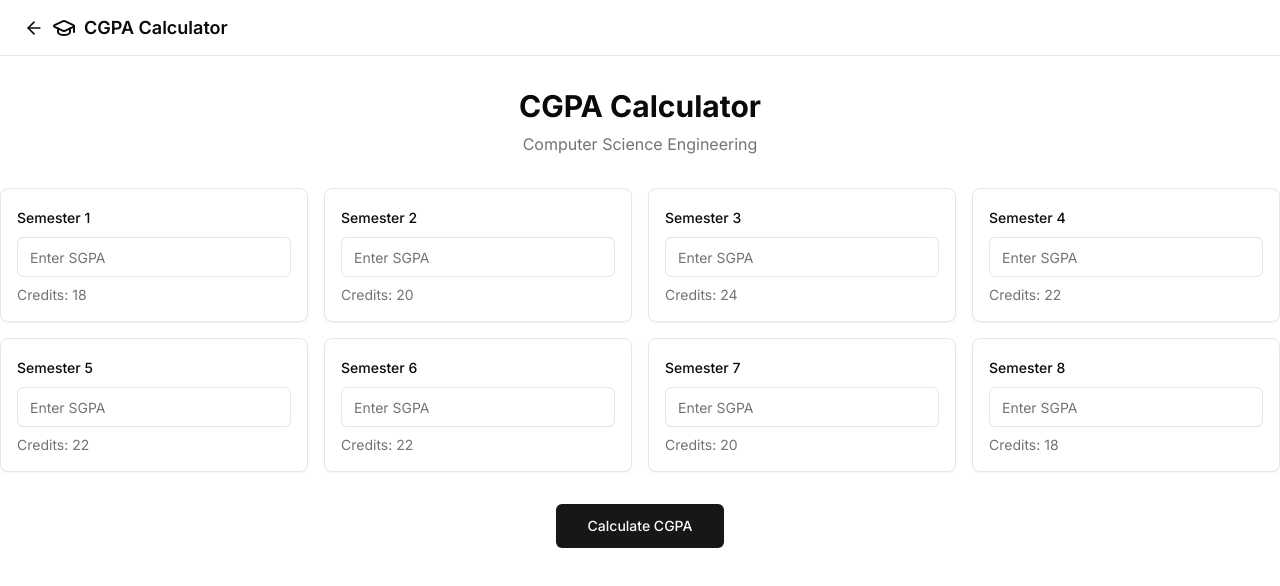
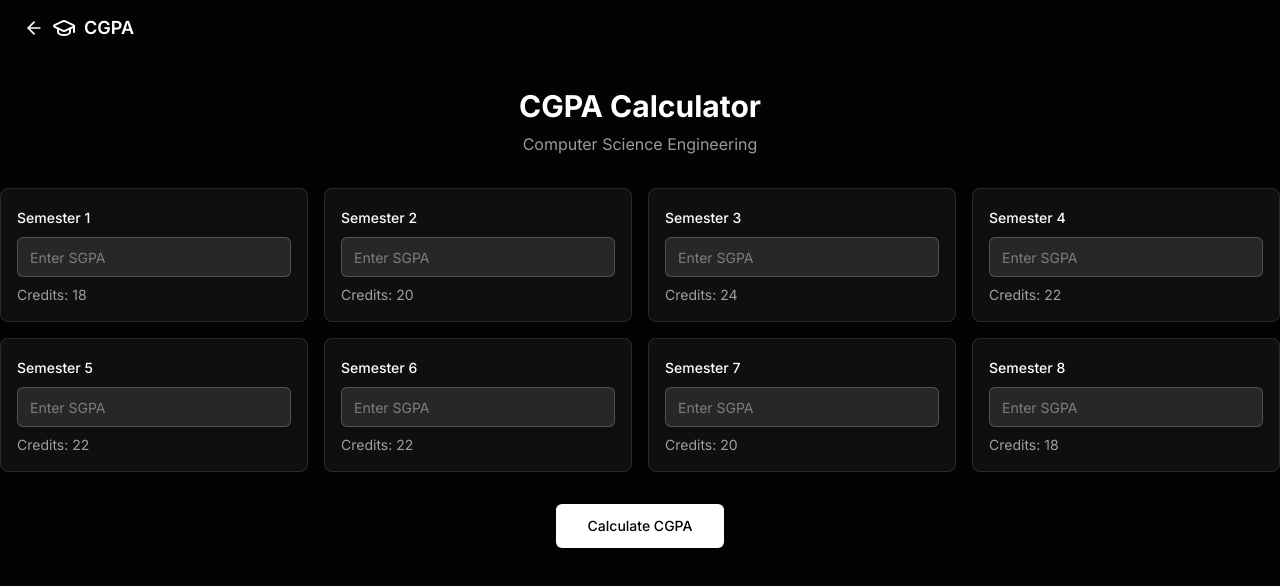
Before and after one commit to POBOROJO/CGPA, a Next.js app: page /calculator in a window 1280 px wide. Shown: the top 586 px of the page. Built offline with nearby package versions, Linux system fonts and the light colour scheme; no server answers.

Commit message:
feat: add BorderBeam component and integrate it into branch selection page

```diff
--- a/app/branch/page.tsx
+++ b/app/branch/page.tsx
@@ -1,11 +1,13 @@
-"use client"
+"use client";
 
-import { useState } from "react"
-import { Card } from "@/components/ui/card"
-import { useRouter } from "next/navigation"
-import Link from "next/link"
-import { GraduationCap, ArrowLeft } from "lucide-react"
-import { motion } from "framer-motion"
+import { useState } from "react";
+import { Card } from "@/components/ui/card";
+import { useRouter } from "next/navigation";
+import Link from "next/link";
+import { GraduationCap, ArrowLeft } from "lucide-react";
+import { motion } from "framer-motion";
+import { SignedIn, UserButton } from "@clerk/nextjs";
+import { BorderBeam } from "@/components/magicui/border-beam";
 
 const branches = [
   { id: "cse", name: "Computer Science Engineering", acronym: "CSE" },
@@ -14,16 +16,16 @@ const branches = [
   { id: "ee", name: "Electrical Engineering", acronym: "EE" },
   { id: "ce", name: "Civil Engineering", acronym: "CE" },
   { id: "che", name: "Chemical Engineering", acronym: "CHE" },
-]
+];
 
 export default function BranchSelection() {
-  const router = useRouter()
-  const [selectedBranch, setSelectedBranch] = useState<string | null>(null)
+  const router = useRouter();
+  const [selectedBranch, setSelectedBranch] = useState<string | null>(null);
 
   const handleBranchSelect = (branchId: string) => {
-    setSelectedBranch(branchId)
-    router.push(`/calculator?branch=${branchId}`)
-  }
+    setSelectedBranch(branchId);
+    router.push(`/calculator?branch=${branchId}`);
+  };
 
   return (
     <div className="min-h-screen flex flex-col bg-[#030303]">
@@ -33,11 +35,20 @@ export default function BranchSelection() {
           <GraduationCap className="h-6 w-6 text-white" />
           <span className="ml-2 text-lg font-semibold text-white">CGPA</span>
         </Link>
+        <div className="ml-auto">
+          <SignedIn>
+            <UserButton />
+          </SignedIn>
+        </div>
       </header>
       <main className="flex-1 container mx-auto px-4 py-8">
         <div className="max-w-4xl mx-auto">
-          <h1 className="text-3xl font-bold text-white mb-2">Select Your Branch</h1>
-          <p className="text-white/60 mb-8">Choose your engineering branch to continue</p>
+          <h1 className="text-3xl font-bold text-white mb-2">
+            Select Your Branch
+          </h1>
+          <p className="text-white/60 mb-8">
+            Choose your engineering branch to continue
+          </p>
 
           <div className="grid grid-cols-1 md:grid-cols-2 lg:grid-cols-3 gap-4">
             {branches.map((branch, index) => (
@@ -48,15 +59,28 @@ export default function BranchSelection() {
                 transition={{ duration: 0.3, delay: index * 0.1 }}
               >
                 <Card
-                  className={`p-6 cursor-pointer transition-all hover:scale-105 ${
+                  className={`p-6 cursor-pointer transition-all hover:scale-105 relative overflow-hidden ${
                     selectedBranch === branch.id
                       ? "bg-white/10 border-white/20"
                       : "bg-white/5 border-white/10 hover:bg-white/10"
                   }`}
                   onClick={() => handleBranchSelect(branch.id)}
                 >
-                  <h3 className="text-2xl font-bold text-white mb-2">{branch.acronym}</h3>
+                  <h3 className="text-2xl font-bold text-white mb-2">
+                    {branch.acronym}
+                  </h3>
                   <p className="text-white/60 text-sm">{branch.name}</p>
+                  <BorderBeam
+                    duration={6}
+                    size={400}
+                    className="from-transparent via-red-500 to-transparent"
+                  />
+                  <BorderBeam
+                    duration={6}
+                    delay={3}
+                    size={400}
+                    className="from-transparent via-blue-500 to-transparent"
+                  />
                 </Card>
               </motion.div>
             ))}
@@ -64,5 +88,5 @@ export default function BranchSelection() {
         </div>
       </main>
     </div>
-  )
+  );
 }
--- a/app/calculator/page.tsx
+++ b/app/calculator/page.tsx
@@ -5,11 +5,11 @@ import { Card } from "@/components/ui/card";
 import { Input } from "@/components/ui/input";
 import { Label } from "@/components/ui/label";
 import { Button } from "@/components/ui/button";
-import { ThemeToggle } from "@/components/theme-toggle";
 import { ArrowLeft, GraduationCap } from "lucide-react";
 import Link from "next/link";
 import { SignedIn, UserButton } from "@clerk/nextjs";
 import { useSearchParams } from "next/navigation";
+import { Suspense } from "react";
 
 const branchCredits = {
   cse: [18, 20, 24, 22, 22, 22, 20, 18],
@@ -29,7 +29,7 @@ const branchNames = {
   che: "Chemical Engineering"
 }
 
-export default function Calculator() {
+function CalculatorContent() {
   const [sgpa, setSgpa] = useState<number[]>(Array(8).fill(0))
   const [cgpa, setCgpa] = useState<number | null>(null)
   const searchParams = useSearchParams()
@@ -59,28 +59,29 @@ export default function Calculator() {
   }
 
   return (
-    <div className="min-h-screen flex flex-col">
-      <header className="px-4 lg:px-6 h-14 flex items-center border-b">
-        <Link
-          className="flex items-center justify-center"
-          href="/branch-selection"
-        >
-          <ArrowLeft className="h-5 w-5 mr-2" />
-          <GraduationCap className="h-6 w-6" />
-          <span className="ml-2 text-lg font-semibold">CGPA Calculator</span>
+    <div className="min-h-screen flex flex-col bg-[#030303]">
+      <header className="px-4 lg:px-6 h-14 flex items-center">
+        <Link className="flex items-center justify-center" href="/branch">
+          <ArrowLeft className="h-5 w-5 mr-2 text-white" />
+          <GraduationCap className="h-6 w-6 text-white" />
+          <span className="ml-2 text-lg font-semibold text-white">CGPA</span>
         </Link>
+        <div className="ml-auto">
+          <SignedIn>
+            <UserButton />
+          </SignedIn>
+        </div>
       </header>
       <div className="container mx-auto py-8 flex-1">
-        <h1 className="text-3xl font-bold text-center mb-2">CGPA Calculator</h1>
-        <p className="text-muted-foreground text-center mb-8">
+        <h1 className="text-3xl font-bold text-white text-center mb-2">CGPA Calculator</h1>
+        <p className="text-white/60 text-center mb-8">
           {branchNames[branch as keyof typeof branchNames]}
         </p>
         <div className="grid grid-cols-1 md:grid-cols-2 lg:grid-cols-4 gap-4">
-          {branchCredits[branch as keyof typeof branchCredits].map(
-            (credits, index) => (
-              <Card key={index} className="p-4">
+          {branchCredits[branch as keyof typeof branchCredits].map((credits, index) => (
+            <Card key={index} className="p-4 bg-white/5 border-white/10">
               <div className="space-y-2">
-                  <Label htmlFor={`semester-${index + 1}`}>
+                <Label htmlFor={`semester-${index + 1}`} className="text-white">
                   Semester {index + 1}
                 </Label>
                 <Input
@@ -92,22 +93,24 @@ export default function Calculator() {
                   placeholder="Enter SGPA"
                   value={sgpa[index] || ""}
                   onChange={(e) => handleSGPAChange(index, e.target.value)}
+                  className="bg-white/10 border-white/20 text-white placeholder:text-white/40"
                 />
-                  <p className="text-sm text-muted-foreground">
-                    Credits: {credits}
-                  </p>
+                <p className="text-sm text-white/60">Credits: {credits}</p>
               </div>
             </Card>
-            )
-          )}
+          ))}
         </div>
         <div className="mt-8 flex flex-col items-center gap-4">
-          <Button onClick={calculateCGPA} size="lg">
+          <Button
+            onClick={calculateCGPA}
+            size="lg"
+            className="bg-white text-[#030303] hover:bg-white/90"
+          >
             Calculate CGPA
           </Button>
           {cgpa !== null && (
-            <Card className="p-6">
-              <h2 className="text-2xl font-bold text-center">
+            <Card className="p-6 bg-white/5 border-white/10">
+              <h2 className="text-2xl font-bold text-center text-white">
                 Your CGPA: {cgpa.toFixed(2)}
               </h2>
             </Card>
@@ -115,5 +118,14 @@ export default function Calculator() {
         </div>
       </div>
     </div>
+  )
+}
+
+// Main component that wraps CalculatorContent in Suspense
+export default function Calculator() {
+  return (
+    <Suspense fallback={<div className="min-h-screen flex items-center justify-center">Loading...</div>}>
+      <CalculatorContent />
+    </Suspense>
   );
 }
--- /dev/null
+++ b/components/magicui/border-beam.tsx
@@ -0,0 +1,94 @@
+"use client";
+
+import { cn } from "@/lib/utils";
+import { motion, MotionStyle, Transition } from "motion/react";
+
+interface BorderBeamProps {
+  /**
+   * The size of the border beam.
+   */
+  size?: number;
+  /**
+   * The duration of the border beam.
+   */
+  duration?: number;
+  /**
+   * The delay of the border beam.
+   */
+  delay?: number;
+  /**
+   * The color of the border beam from.
+   */
+  colorFrom?: string;
+  /**
+   * The color of the border beam to.
+   */
+  colorTo?: string;
+  /**
+   * The motion transition of the border beam.
+   */
+  transition?: Transition;
+  /**
+   * The class name of the border beam.
+   */
+  className?: string;
+  /**
+   * The style of the border beam.
+   */
+  style?: React.CSSProperties;
+  /**
+   * Whether to reverse the animation direction.
+   */
+  reverse?: boolean;
+  /**
+   * The initial offset position (0-100).
+   */
+  initialOffset?: number;
+}
+
+export const BorderBeam = ({
+  className,
+  size = 50,
+  delay = 0,
+  duration = 6,
+  colorFrom = "#ffaa40",
+  colorTo = "#9c40ff",
+  transition,
+  style,
+  reverse = false,
+  initialOffset = 0,
+}: BorderBeamProps) => {
+  return (
+    <div className="pointer-events-none absolute inset-0 rounded-[inherit] border border-transparent [mask-clip:padding-box,border-box] [mask-composite:intersect] [mask-image:linear-gradient(transparent,transparent),linear-gradient(#000,#000)]">
+      <motion.div
+        className={cn(
+          "absolute aspect-square",
+          "bg-gradient-to-l from-[var(--color-from)] via-[var(--color-to)] to-transparent",
+          className,
+        )}
+        style={
+          {
+            width: size,
+            offsetPath: `rect(0 auto auto 0 round ${size}px)`,
+            "--color-from": colorFrom,
+            "--color-to": colorTo,
+            ...style,
+          } as MotionStyle
+        }
+        initial={{ offsetDistance: `${initialOffset}%` }}
+        animate={{
+          offsetDistance: reverse
+            ? [`${100 - initialOffset}%`, `${-initialOffset}%`]
+            : [`${initialOffset}%`, `${100 + initialOffset}%`],
+        }}
+        transition={{
+          repeat: Infinity,
+          ease: "linear",
+          duration,
+          delay: -delay,
+          ...transition,
+        }}
+      />
+    </div>
+  );
+};
--- a/package.json
+++ b/package.json
@@ -46,6 +46,7 @@
     "framer-motion": "^11.0.8",
     "input-otp": "^1.2.4",
     "lucide-react": "^0.359.0",
+    "motion": "^12.4.10",
     "next": "15.1.1",
     "next-themes": "^0.3.0",
     "react": "^18.2.0",
```
Also changed, not shown: 1 other file (tests, documents, lock files or other folders). Lines whose indentation alone changed are shown as unchanged.
